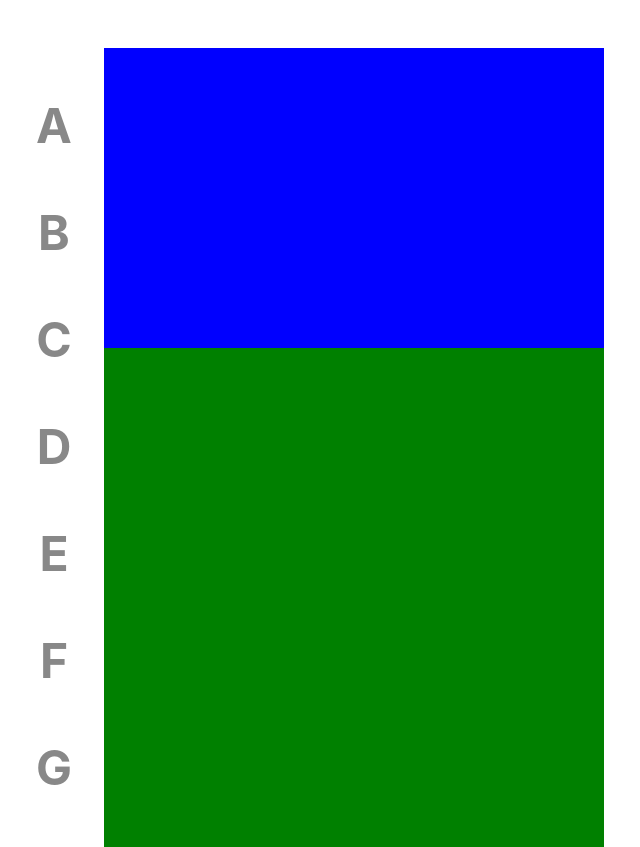
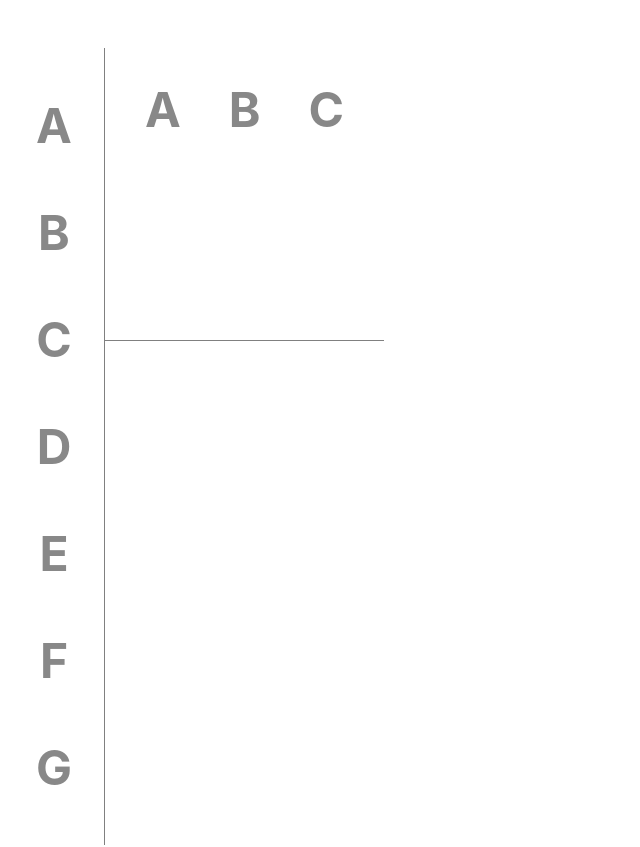
Before and after one commit to RocketPuppy/music-reder, a React (Create React App) app: page / in a window 1280 px wide. Shown: the top 847 px of the page, without its empty margins (44-684 px from the left). Built offline with nearby package versions, Linux system fonts and the light colour scheme; the HTML template or start-up script is replaced by a standard one.

Commit message:
Display notes

```diff
--- a/src/App.css
+++ b/src/App.css
@@ -12,20 +12,17 @@
 
 #note-color-picker {
     width: 100px;
+    border-right: 1px solid grey;
 }
 
 #notes {
     flex: 1;
-    width: 500px;
-    min-height: 300px;
-    background: blue;
+    border-bottom: 1px solid grey;
+    padding: 1em;
 }
 
 #note-input {
     flex: 2;
-    width: 500px;
-    min-height: 600px;
-    background: green;
 }
 
 .note {
@@ -36,6 +33,11 @@
 #note-color-picker .note {
     cursor: pointer;
     user-select: none;
+}
+
+#notes .note {
+    margin-left: .5em;
+    margin-right: .5em;
 }
 
 .color-picker-frame {
--- a/src/App.js
+++ b/src/App.js
@@ -1,6 +1,7 @@
 import React, { useState } from 'react';
 import './App.css';
 import NoteColorPicker from "./note-color-picker";
+import Notes from "./notes";
 
 const grey = "#888888";
 const initialColors = {
@@ -18,13 +19,13 @@ const  setColorForNote = (colors, setColors) => (note, color) =>
 
 function App() {
   const [colors, setColors] = useState(initialColors);
-  const [notes, setNotes] = useState([]);
+  const [notes, setNotes] = useState(["A", "B", "C"]);
 
   return (
     <div className="App">
       <NoteColorPicker colors={colors} setColorForNote={setColorForNote(colors, setColors)} />
       <div id="composition">
-        <div id="notes" />
+        <Notes notes={notes} colors={colors} />
         <div id="note-input" />
       </div>
     </div>
--- /dev/null
+++ b/src/notes.js
@@ -0,0 +1,11 @@
+import React from "react";
+
+const Notes = ({ notes, colors }) => (
+  <p id="notes">
+    {notes.map((note) => (
+      <span className="note" style={{ color: colors[note] }}>{note}</span>
+    ))}
+  </p>
+);
+
+export default Notes;
```
